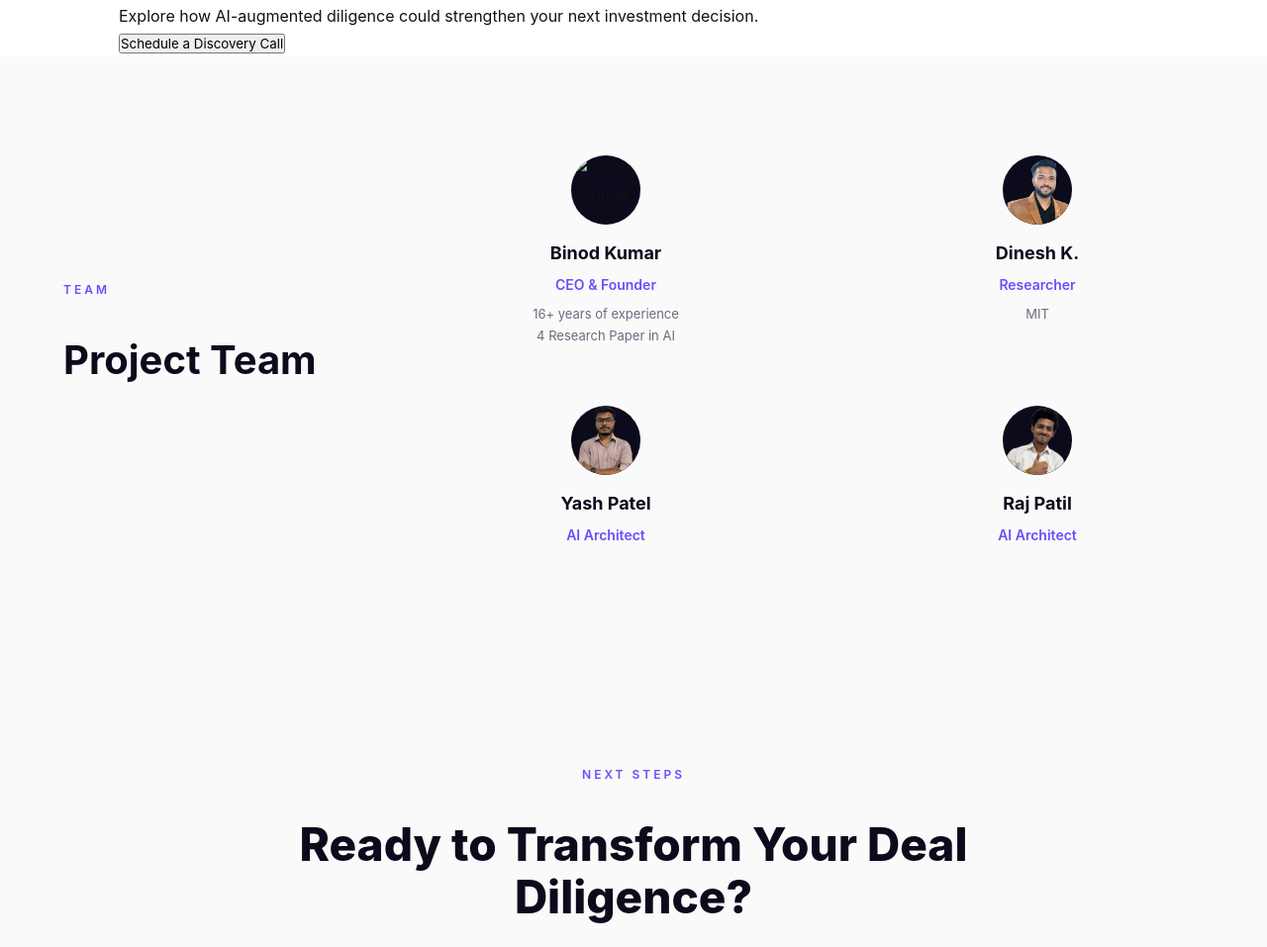
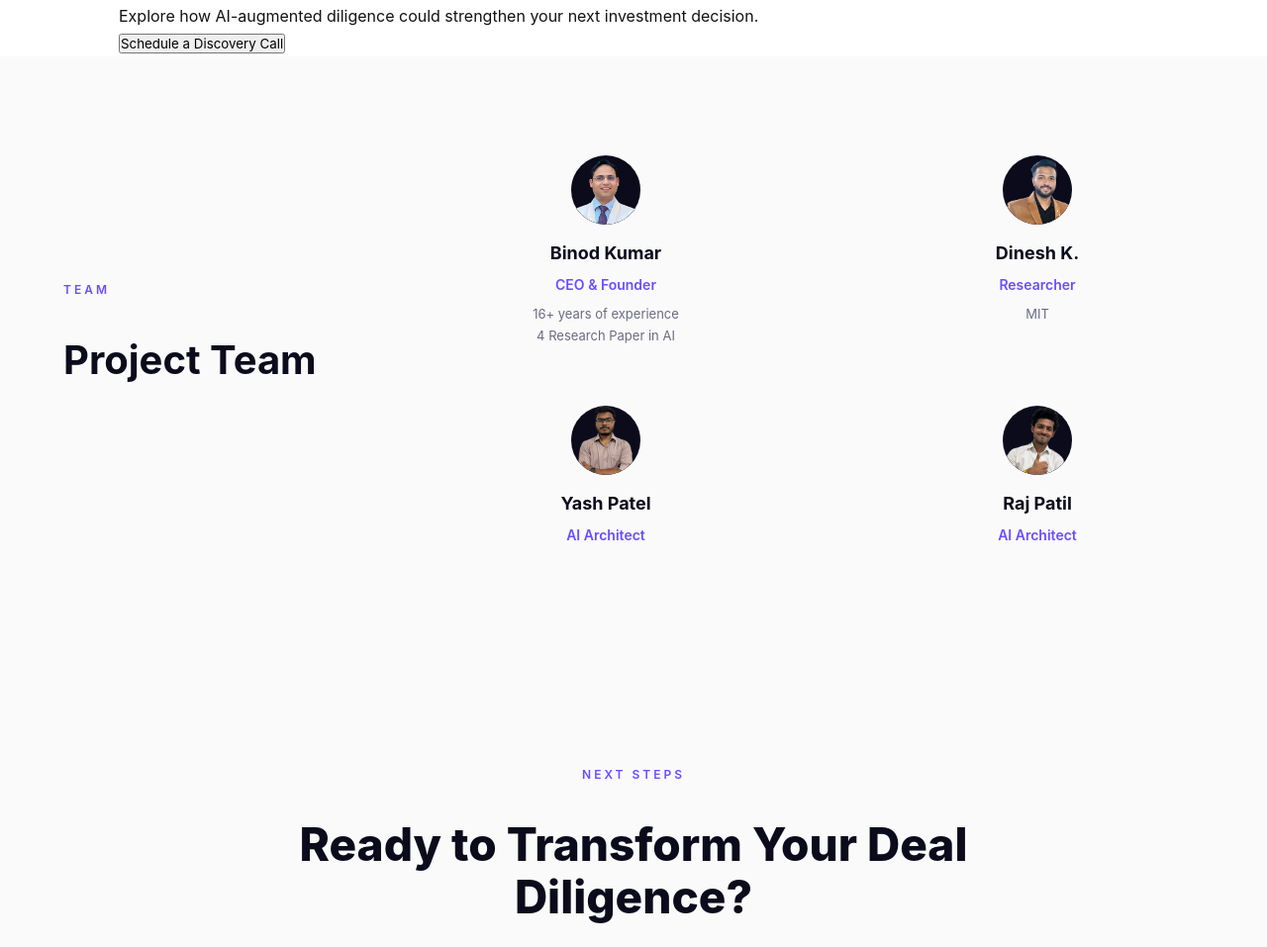
Before and after one commit to arshiyakhan02/agentsarchitects-case-study-uploaded, a plain HTML site: page index.html in a window 1280 px wide. Shown: the part 7436-8393 px from the top of the page at 99% size. Drawn offline with nearby package versions, Linux system fonts and the light colour scheme.

Commit message:
Initial commit

```diff
--- a/index.html
+++ b/index.html
@@ -2073,7 +2073,7 @@ text-align: center;
       <div class="member-card">
 
         <div class="avatar">
-          <img src="file:///C:/Users/WIN%2010/Downloads/agentsarchitects-pdf%20(1)/agentsarchitects-pdf/agentsarchitects-pdf/sir.png" alt="Binod Kumar">
+          <img src="sir.png" alt="Binod Kumar">
         </div>
 
         <h4>Binod Kumar</h4>
```
